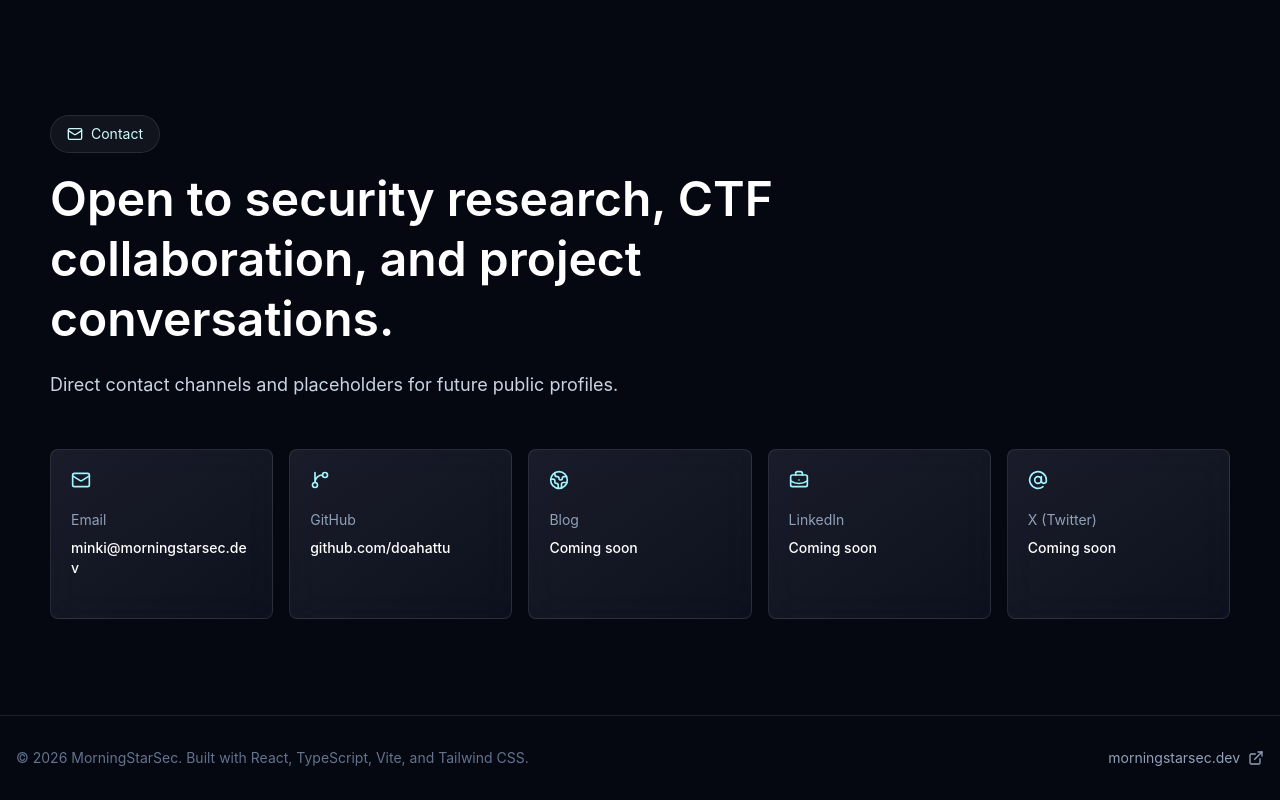
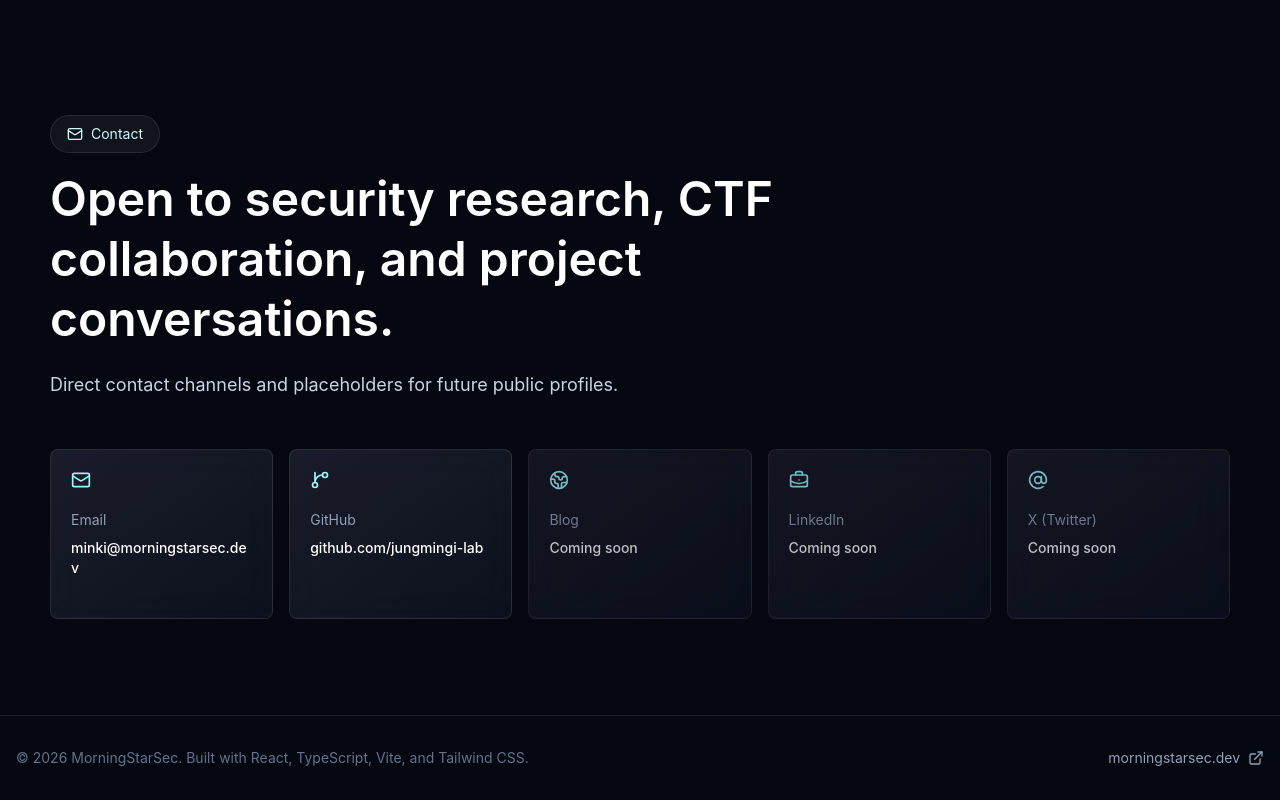
Before and after one commit to jungmingi-lab/morningstarsec.dev, a React (Vite) app: page / in a window 1280 px wide. Shown: the part 3342-4142 px from the top of the page. Built offline with nearby package versions, Linux system fonts and the light colour scheme.

Commit message:
Prepare production deployment

```diff
--- a/src/App.tsx
+++ b/src/App.tsx
@@ -143,7 +143,7 @@ function App() {
   }
 
   return (
-    <div className="min-h-screen overflow-hidden bg-[#050711] text-slate-100">
+    <div className="min-h-screen overflow-x-hidden bg-[#050711] text-slate-100">
       <BackgroundFX />
       <Header
         menuOpen={menuOpen}
@@ -329,13 +329,13 @@ function Hero({ onHome, onWriteups }: HeroProps) {
             <Radar className="size-4" aria-hidden="true" />
             Security research portfolio
           </div>
-          <h1 className="max-w-4xl text-5xl font-semibold leading-[1.04] text-white sm:text-6xl lg:text-7xl">
+          <h1 className="max-w-4xl break-words text-4xl font-semibold leading-[1.04] text-white sm:text-6xl lg:text-7xl">
             {profile.name}{' '}
             <span className="block text-slate-300">
               ({profile.romanizedName})
             </span>
           </h1>
-          <p className="mt-5 max-w-2xl text-xl text-cyan-100">
+          <p className="mt-5 max-w-2xl text-lg text-cyan-100 sm:text-xl">
             {profile.title}
           </p>
           <p className="mt-6 max-w-2xl text-base leading-8 text-slate-300 sm:text-lg">
@@ -570,23 +570,13 @@ function Contact() {
       <div className="mt-12 grid gap-4 sm:grid-cols-2 lg:grid-cols-5">
         {contactLinks.map((link) => {
           const Icon = contactIcons[link.label] ?? Globe2
-
-          return (
-            <a
-              className={`contact-card ${
-                link.active ? 'hover:border-cyan-300/40 hover:bg-cyan-300/10' : ''
-              }`}
-              href={link.href}
-              key={link.label}
-              onClick={(event) => {
-                if (!link.active) {
-                  event.preventDefault()
-                }
-              }}
-              rel={link.href.startsWith('http') ? 'noreferrer' : undefined}
-              target={link.href.startsWith('http') ? '_blank' : undefined}
-              aria-disabled={!link.active}
-            >
+          const cardClass = `contact-card ${
+            link.active
+              ? 'hover:border-cyan-300/40 hover:bg-cyan-300/10'
+              : 'cursor-default opacity-75'
+          }`
+          const cardContent = (
+            <>
               <Icon className="size-5 text-cyan-200" aria-hidden="true" />
               <span className="mt-5 block text-sm text-slate-400">
                 {link.label}
@@ -594,6 +584,30 @@ function Contact() {
               <span className="mt-2 block break-words text-sm font-medium text-white">
                 {link.value}
               </span>
+            </>
+          )
+
+          if (!link.active || !link.href) {
+            return (
+              <div
+                className={cardClass}
+                key={link.label}
+                aria-disabled="true"
+              >
+                {cardContent}
+              </div>
+            )
+          }
+
+          return (
+            <a
+              className={cardClass}
+              href={link.href}
+              key={link.label}
+              rel={link.href.startsWith('http') ? 'noreferrer' : undefined}
+              target={link.href.startsWith('http') ? '_blank' : undefined}
+            >
+              {cardContent}
             </a>
           )
         })}
--- a/src/data/portfolio.ts
+++ b/src/data/portfolio.ts
@@ -4,7 +4,7 @@ export const profile = {
   handle: 'MorningStarSec',
   title: 'Cybersecurity Student & Security Researcher',
   email: 'minki@morningstarsec.dev',
-  github: 'https://github.com/doahattu',
+  github: 'https://github.com/jungmingi-lab',
   domain: 'https://morningstarsec.dev',
   university: 'Daejeon University',
   department: 'AISW (Artificial Intelligence Software) Department',
@@ -77,26 +77,26 @@ export const contactLinks = [
   },
   {
     label: 'GitHub',
-    value: 'github.com/doahattu',
+    value: 'github.com/jungmingi-lab',
     href: profile.github,
     active: true,
   },
   {
     label: 'Blog',
     value: 'Coming soon',
-    href: '#',
+    href: undefined,
     active: false,
   },
   {
     label: 'LinkedIn',
     value: 'Coming soon',
-    href: '#',
+    href: undefined,
     active: false,
   },
   {
     label: 'X (Twitter)',
     value: 'Coming soon',
-    href: '#',
+    href: undefined,
     active: false,
   },
 ]
--- a/src/index.css
+++ b/src/index.css
@@ -45,7 +45,7 @@ input {
 .section-shell {
   position: relative;
   z-index: 10;
-  width: min(100% - 2rem, 1180px);
+  width: min(calc(100% - 2rem), 1180px);
   margin-inline: auto;
 }
 
```
Also changed, not shown: 2 other files (tests, documents, lock files or other folders).
